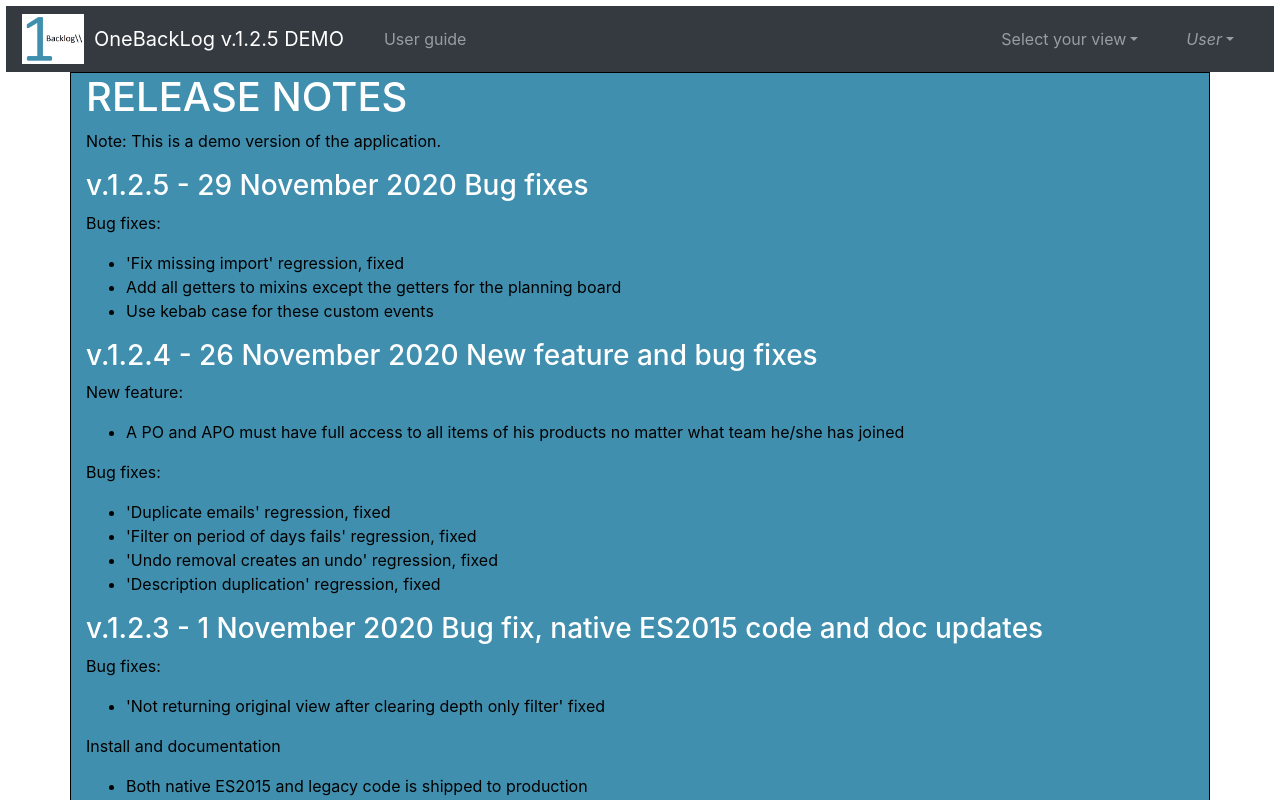
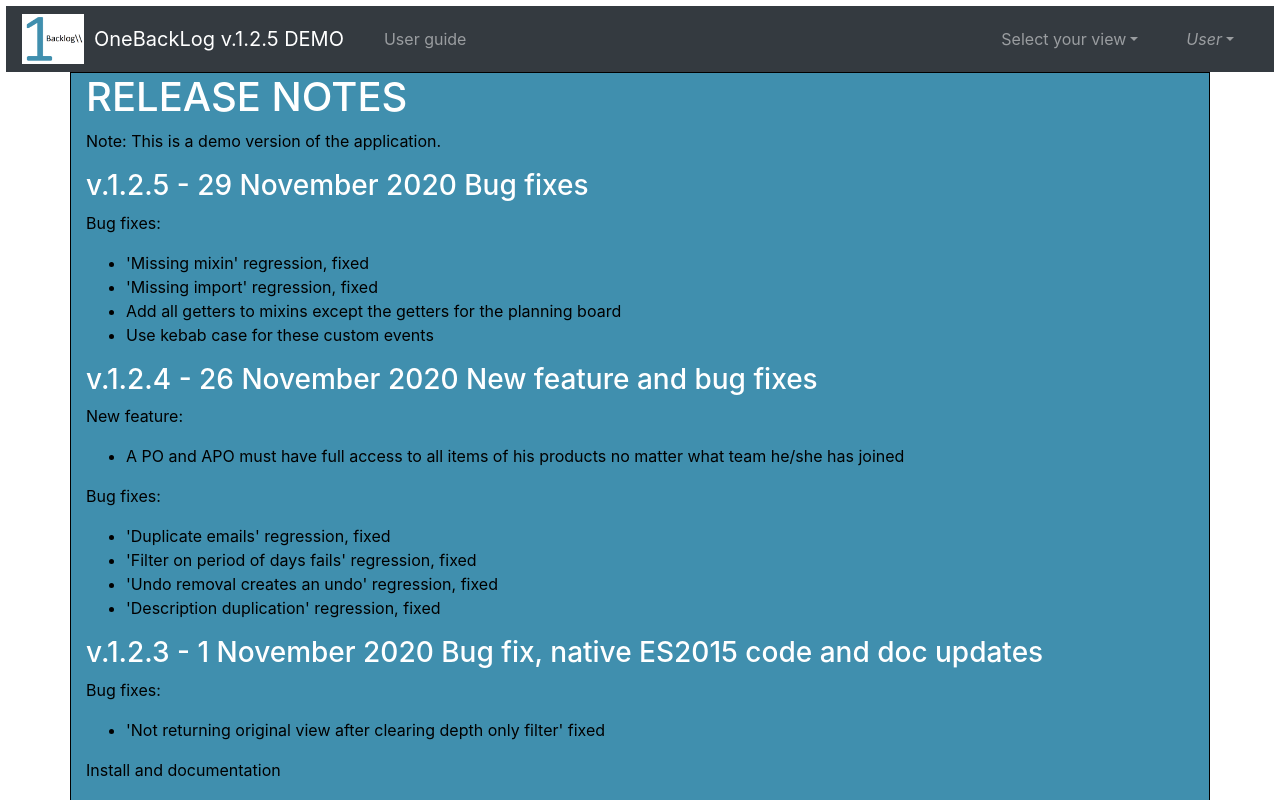
Before and after one commit to ErikVerheul/OneBacklog, a Vue app: page /rel-notes in a window 1280 px wide. Shown: the top 800 px of the page. Built offline with nearby package versions, Linux system fonts and the light colour scheme.

Commit message:
Update release notes

```diff
--- a/src/components/rel-notes/rel-notes.vue
+++ b/src/components/rel-notes/rel-notes.vue
@@ -9,7 +9,8 @@
 					<h3>v.1.2.5 - 29 November 2020 Bug fixes</h3>
           <p>Bug fixes:</p>
           <ul>
-						<li>'Fix missing import' regression, fixed</li>
+						<li>'Missing mixin' regression, fixed</li>
+						<li>'Missing import' regression, fixed</li>
 						<li>Add all getters to mixins except the getters for the planning board</li>
 						<li>Use kebab case for these custom events</li>
           </ul>
```
